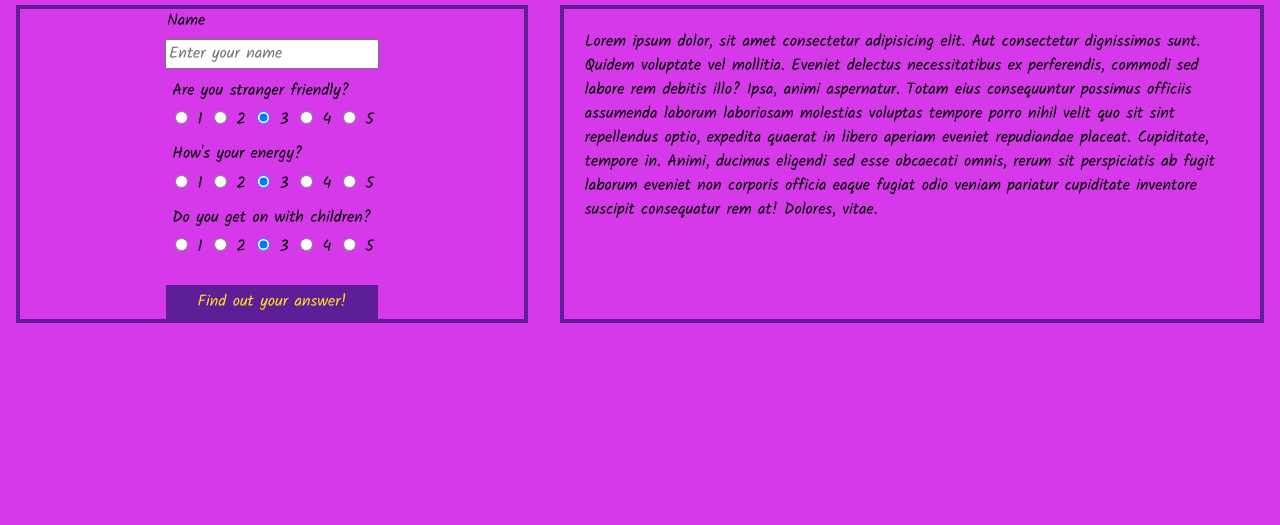
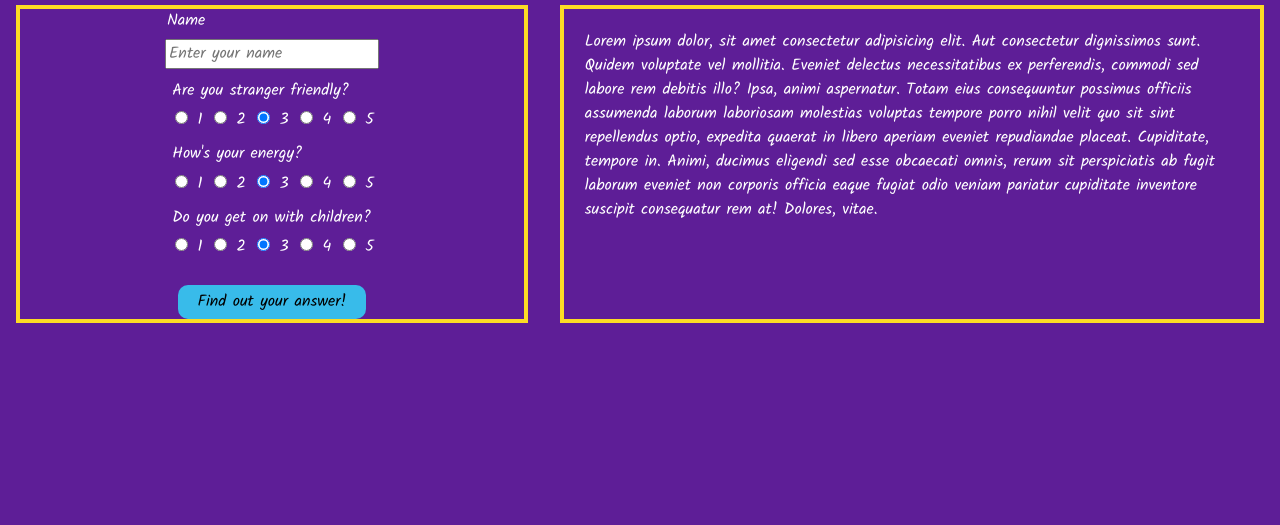
Before and after one commit to pat-cki/week3-gmno-prrr-api, a website: page index.html in a window 1280 px wide. Shown: the part 275-800 px from the top of the page. Drawn offline with Linux system fonts and the light colour scheme; a web font is replaced by a local one.

Commit message:
Change css to make website accessible

```diff
--- a/css-folder/style.css
+++ b/css-folder/style.css
@@ -9,8 +9,9 @@
 }
 
 body {
-    background-color: var(--colour-one);
+    background-color: var(--colour-five);
     font-family: Kalam;
+    color: #fff;
 }
 
 header {
@@ -22,6 +23,7 @@ h2,
 .header__paragraph {
     font-family: 'Neucha', cursive;
     color: var(--colour-two);
+    text-shadow: 2px 2px rgba(0, 0, 0, 0.2);
 }
 
 h1 {
@@ -42,7 +44,7 @@ h2 {
 
 form {
     min-width: 40%;
-    border: 4px solid #5e1e97;
+    border: 4px solid var(--colour-two);
     display: flex;
     justify-content: center;
     align-items: center;
@@ -53,7 +55,7 @@ form {
 
 .result {
     min-width: 40%;
-    border: 4px solid #5e1e97;
+    border: 4px solid var(--colour-two);
     display: flex;
     margin: 1em;
 
@@ -65,12 +67,13 @@ fieldset {
 }
 
 input.button {
-    background-color: #5e1e97;
-    color: #fcdc25;
+    background-color: var(--colour-four);
+    color: black;
     margin-top: 1em;
     font-size: 1em;
-    padding: 0.3em 2em;
+    padding: 0.3em 1.2em;
     border: 0px;
+    border-radius: 10px;
 }
 
 .result__paragraph {
--- a/index.html
+++ b/index.html
@@ -8,6 +8,8 @@
     <meta http-equiv="X-UA-Compatible" content="ie=edge">
     <link href="https://fonts.googleapis.com/css?family=Neucha&display=swap" rel="stylesheet">
     <link href="https://fonts.googleapis.com/css?family=Kalam&display=swap" rel="stylesheet">
+    <link rel="stylesheet" href="https://use.fontawesome.com/releases/v5.7.2/css/all.css" integrity="sha384-fnmOCqbTlWIlj8LyTjo7mOUStjsKC4pOpQbqyi7RrhN7udi9RwhKkMHpvLbHG9Sr" crossorigin="anonymous">
+    <link rel="stylesheet" href="https://cdnjs.cloudflare.com/ajax/libs/font-awesome/4.7.0/css/font-awesome.min.css">
     <link rel="stylesheet" href="css-folder/reset.css">
     <link rel="stylesheet" href="css-folder/style.css">
     <title>P(u)RRR Aplication</title>
@@ -25,11 +27,11 @@
                 <fieldset>
                     <legend>Name</legend>
                     <label for="name"></label>
-                    <input id="name" class="input-field" type="text" placeholder="Enter your name" required>
+                    <input aria-label="Enter your name" id="name" class="input-field" type="text" placeholder="Enter your name" required>
                 </fieldset>
                 <fieldset>
                     <legend>Are you stranger friendly?</legend>
-                     <input id="one" type="radio" name="stranger-friendly" value="1">
+                    <input id="one" type="radio" name="stranger-friendly" value="1">
                      <label for="one">1</label>
                      <input id="two" type="radio" name="stranger-friendly" value="2">
                      <label for="two">2</label>
```
Also changed, not shown: img/cat-orange.png (added), img/cat.png (added), img/icon-cat.png (added), 1 other file.
